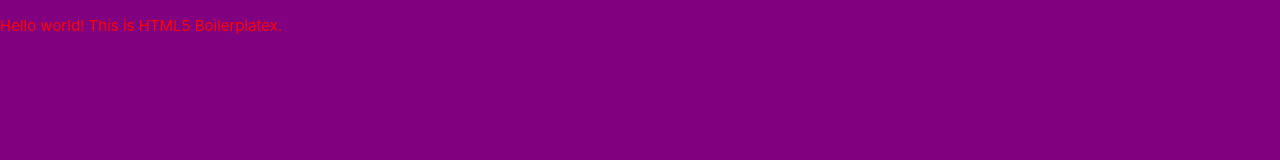
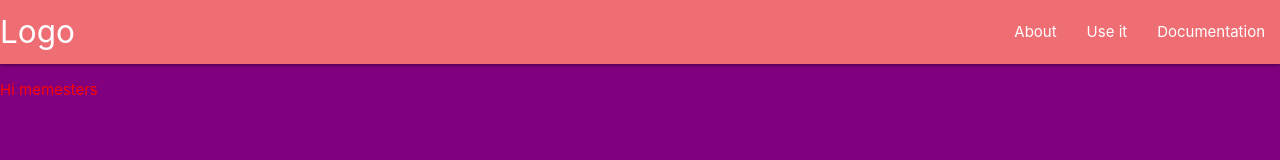
Before and after one commit to kristoffer-tvera/clickerino-engine, a website: page index.html in a window 1280 px wide. Drawn offline with Linux system fonts and the light colour scheme.

Commit message:
Updates index and sass
Added test nav bar and changed bg color

```diff
--- a/index.html
+++ b/index.html
@@ -34,9 +34,18 @@
     <!--[if lte IE 9]>
             <p class="browserupgrade">You are using an <strong>outdated</strong> browser. Please <a href="https://browsehappy.com/">upgrade your browser</a> to improve your experience and security.</p>
         <![endif]-->
-
     <!-- Add your site or application content here -->
-    <p>Hello world! This is HTML5 Boilerplatex.</p>
+    <nav>
+        <div class="nav-wrapper">
+            <a href="#" class="brand-logo">Logo</a>
+            <ul id="nav-mobile" class="right hide-on-med-and-down">
+                <li><a href="#">About</a></li>
+                <li><a href="#">Use it</a></li>
+                <li><a href="#">Documentation</a></li>
+            </ul>
+        </div>
+    </nav>
+    <p>Hi memesters</p>
     <script src="js/vendor/modernizr-3.5.0.min.js"></script>
     <script src="js/vendor/materialize.min.js"></script>
     <script src="js/site.min.js"></script>
--- a/sass/site.scss
+++ b/sass/site.scss
@@ -1,2 +1,5 @@
 @import 'settings/import.scss';
 @import 'components/import.scss';
+body {
+    background-color: lightblue;
+}
```
